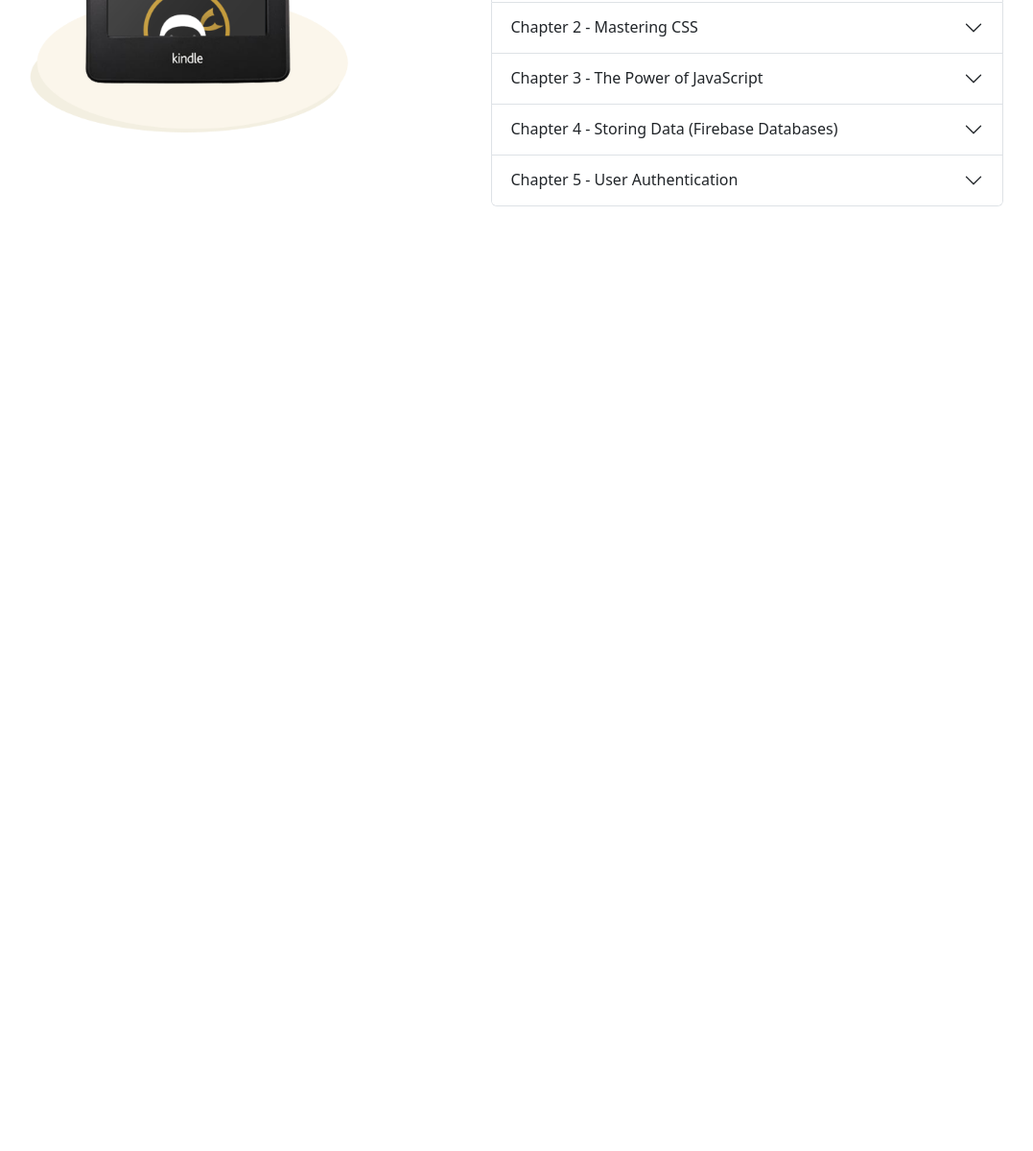
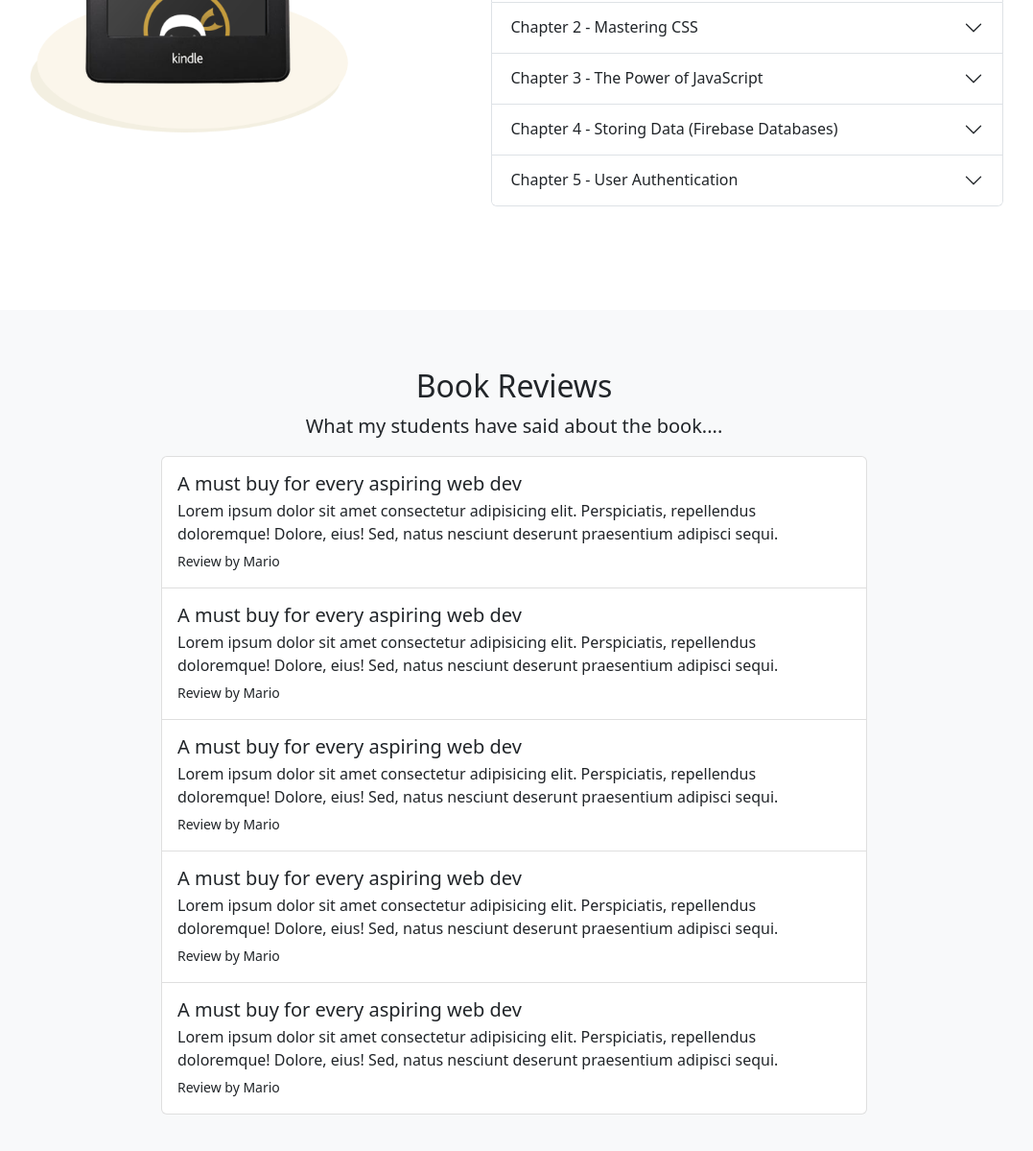
Before and after one commit to deoagent/bootstrap-5-tutorial, a plain HTML site: page index.html in a window 1280 px wide. Shown: the part 2101-3300 px from the top of the page at 96% size, without its empty margins (104-1181 px from the left). Before the commit the page ends 2424 px from the top, so only its background shows below. Drawn offline with nearby package versions, Linux system fonts and the light colour scheme.

Commit message:
List Groups

```diff
--- a/index.html
+++ b/index.html
@@ -68,7 +68,7 @@
                     <a href="#pricing" class="btn btn-secondary btn-lg">Buy Now</a>
                 </div>
                 <div class="col-md-5 text-center d-none d-md-block">
-                    <img class="img-fluid" src="/assets/ebook-cover.png" alt="ebook cover">
+                    <img class="img-fluid" src="assets/ebook-cover.png" alt="ebook cover">
                 </div>
             </div>
         </div>
@@ -130,7 +130,7 @@
           </div>
           <div class="row my-5 g-5 justify-content-around align-items-center">
             <div class="col-6 col-lg-4">
-              <img src="/assets/kindle.png" class="img-fluid" alt="ebook">
+              <img src="assets/kindle.png" class="img-fluid" alt="ebook">
             </div>
             <div class="col-lg-6">
 
@@ -209,7 +209,46 @@
       </section>
 
     <!-- review list -->
+      <section id="reviews" class="bg-light">
+        <div class="container-lg">
+          <div class="text-center">
+            <h2>Book Reviews</h2>
+            <p class="lead">What my students have said about the book....</p>
+          </div>
 
+          <div class="row justify-content-center">
+            <div class="col-lg-8">
+              <div class="list-group">
+                <div class="list-group-item py-3">
+                  <h5 class="mb-1">A must buy for every aspiring web dev</h5>
+                  <p class="mb-1">Lorem ipsum dolor sit amet consectetur adipisicing elit. Perspiciatis, repellendus doloremque! Dolore, eius! Sed, natus nesciunt deserunt praesentium adipisci sequi.</p>
+                  <small>Review by Mario</small>
+                </div>
+                <div class="list-group-item py-3">
+                  <h5 class="mb-1">A must buy for every aspiring web dev</h5>
+                  <p class="mb-1">Lorem ipsum dolor sit amet consectetur adipisicing elit. Perspiciatis, repellendus doloremque! Dolore, eius! Sed, natus nesciunt deserunt praesentium adipisci sequi.</p>
+                  <small>Review by Mario</small>
+                </div>
+                <div class="list-group-item py-3">
+                  <h5 class="mb-1">A must buy for every aspiring web dev</h5>
+                  <p class="mb-1">Lorem ipsum dolor sit amet consectetur adipisicing elit. Perspiciatis, repellendus doloremque! Dolore, eius! Sed, natus nesciunt deserunt praesentium adipisci sequi.</p>
+                  <small>Review by Mario</small>
+                </div>
+                <div class="list-group-item py-3">
+                  <h5 class="mb-1">A must buy for every aspiring web dev</h5>
+                  <p class="mb-1">Lorem ipsum dolor sit amet consectetur adipisicing elit. Perspiciatis, repellendus doloremque! Dolore, eius! Sed, natus nesciunt deserunt praesentium adipisci sequi.</p>
+                  <small>Review by Mario</small>
+                </div>
+                <div class="list-group-item py-3">
+                  <h5 class="mb-1">A must buy for every aspiring web dev</h5>
+                  <p class="mb-1">Lorem ipsum dolor sit amet consectetur adipisicing elit. Perspiciatis, repellendus doloremque! Dolore, eius! Sed, natus nesciunt deserunt praesentium adipisci sequi.</p>
+                  <small>Review by Mario</small>
+                </div>
+              </div>
+            </div>
+          </div>
+        </div>
+      </section>
 
     <!-- contact form -->
 
```
